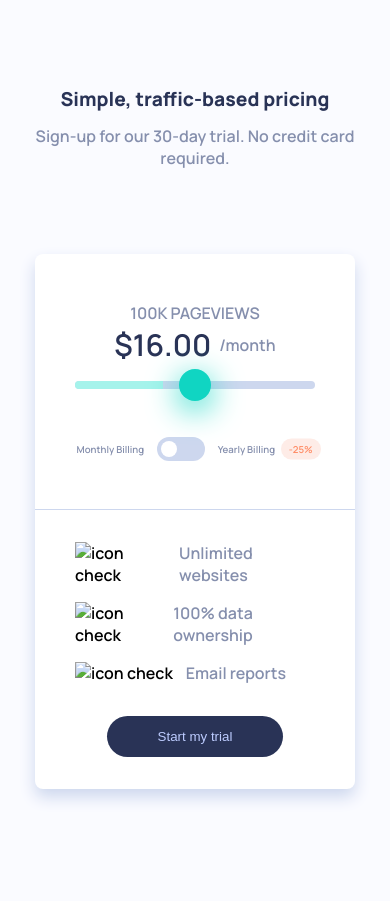
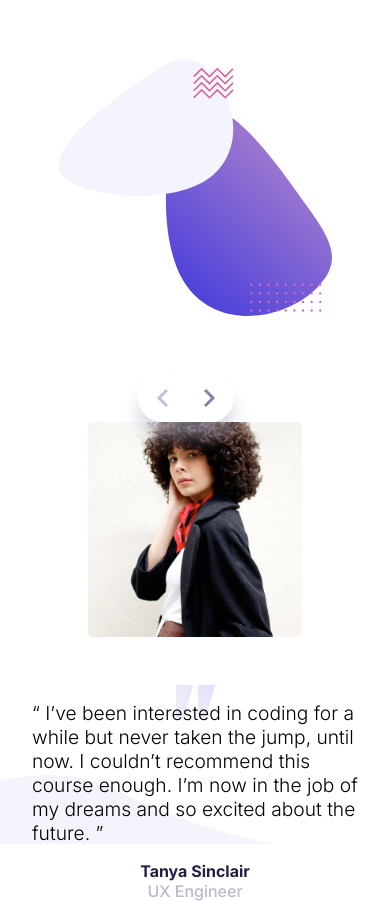
Before and after one commit to Badr-21/Coding-bootcamp-testimonials-slider, a plain HTML site: page index.html in a window 390 px wide. Before the commit the page ends 844 px from the top, so only its background shows below. Drawn offline with Linux system fonts and the light colour scheme.

Commit message:
Add files via upload
3rd commit

```diff
--- a/index.html
+++ b/index.html
@@ -7,50 +7,37 @@
   <link rel="icon" type="image/png" sizes="32x32" href="./images/favicon-32x32.png">
   <link rel="preconnect" href="https://fonts.googleapis.com">
   <link rel="preconnect" href="https://fonts.gstatic.com" crossorigin>
-  <link href="https://fonts.googleapis.com/css2?family=Manrope:wght@600;800&display=swap" rel="stylesheet">
-  <title>Frontend Mentor | Interactive pricing component</title>
+  <link href="https://fonts.googleapis.com/css2?family=Inter:wght@300;500;700&display=swap" rel="stylesheet">
+  <title>Frontend Mentor | Coding Bootcamp Testimonials Slider</title>
 </head>
 <body>
-  <header class="header">
-    <h1>Simple, traffic-based pricing</h1>
-    <p>Sign-up for our 30-day trial. No credit card required.</p>
-  </header>
   <main class="container">
-    <section class="subscription">
-      <div class="page-views-price">
-        <p><span class="views">100k</span> Pageviews</p>
-        <p><span class="price">$16.00 </span><span class="type-of-subscription">/month</span></p>
+    <section class="active" data-index="0">
+      <div class="text">
+        <p>
+          “ I’ve been interested in coding for a while but never taken the jump, until now.
+          I couldn’t recommend this course enough. I’m now in the job of my dreams and so
+          excited about the future. ”
+        </p>
+        <p>Tanya Sinclair <span>UX Engineer</span></p>
       </div>
-      <div class="input-range">
-        <span class="progress"></span>
-        <input type="range" value="50" min="0" max="100">
+      <img src="images/image-tanya.jpg" alt="image woman tanya">
+    </section>
+    <section data-index="1">
+      <div class="text">
+        <p>
+          “ If you want to lay the best foundation possible I’d recommend taking this course.
+          The depth the instructors go into is incredible. I now feel so confident about
+          starting up as a professional developer. ”
+        </p>
+        <p>John TarkporJunior <span>Front-end Developer</span></p>
       </div>
-      <div class="billing">
-        <p>Monthly Billing</p>
-        <label class="switch">
-          <input type="checkbox">
-          <span class="slider"></span>
-        </label>
-        <p>Yearly Billing</p>
-      </div>
+      <img src="images/image-john.jpg" alt="image man john">
     </section>
-    <section class="start-trial">
-      <div class="options">
-        <div>
-          <img src="images/icon-check.svg" alt="icon check">
-          <p>Unlimited websites</p>
-        </div>
-        <div>
-          <img src="images/icon-check.svg" alt="icon check">
-          <p>100% data ownership</p>
-        </div>
-        <div>
-          <img src="images/icon-check.svg" alt="icon check">
-          <p>Email reports</p>
-        </div>
-      </div>
-      <button>Start my trial</button>
-    </section>
+    <div class="change">
+      <img class="previous" src="images/icon-prev.svg" alt="icon prev">
+      <img class="next" src="images/icon-next.svg" alt="icon next">
+    </div>
   </main>
   <script src="script.js"></script>
 </body>
--- a/script.js
+++ b/script.js
@@ -1,32 +1,67 @@
-const checked = document.querySelector('[type="checkbox"]');
-const range = document.querySelector('[type="range"]');
-const typeOfSubsciption = document.querySelector(".type-of-subscription");
-const price = document.querySelector(".price");
-const views = document.querySelector(".views");
-const progress = document.querySelector(".progress")
+const next = document.querySelector(".next");
+const previous = document.querySelector(".previous");
+const sections = Array.from(document.querySelectorAll("section"));
 
-checked.addEventListener("click", () => {
-    if(checked.classList.contains("checked")) {
-        checked.classList.remove("checked");
-        typeOfSubsciption.innerText = "/month"
-    }else {
-        checked.classList.add("checked");
-        typeOfSubsciption.innerText = "/year";
+let current = 0;
+
+function noDrop() {
+    for(let i = 0; i < sections.length; i++) {
+        if(sections[i].classList.contains("active")) {
+            if(parseInt(sections[i].dataset.index) === 0) {
+                previous.style.cursor = "no-drop";
+                previous.style.opacity = ".5";
+                previous.style.pointerEvents = "none";
+                next.style.pointerEvents = "all";
+                next.style.cursor = "pointer";
+                next.style.opacity = "1";
+            }else if(parseInt(sections[i].dataset.index) === sections.length - 1) {
+                next.style.cursor = "no-drop";
+                next.style.opacity = ".5";
+                next.style.pointerEvents = "none";
+                previous.style.pointerEvents = "all";
+                previous.style.cursor = "pointer";
+                previous.style.opacity = "1";
+            }
+        }
     }
+}
 
-})
+noDrop()
 
-range.addEventListener("mousemove", () => {
-    progress.style.width = `${range.value }%`;
-    if(checked.classList.contains("checked")) {
-        let yearlyPrice = ((range.value * 32 / 100 * 12) - (range.value * 32 / 100 * 12 * (25 / 100))).toFixed(2);
-        let pageViews = range.value * 200 / 100 * 12
-        price.innerText =`$${yearlyPrice}`;
-        views.innerText = `${pageViews}K`;
-    }else {
-        let monthlyPrice = range.value * 32 / 100;
-        let pageViews = range.value * 200 / 100
-        price.innerText =`$${monthlyPrice}`;
-        views.innerText = `${pageViews}K`;
+
+function theChecker() {
+    for(let i = 0; i < sections.length; i++) {
+        if(sections[i].classList.contains("active")) {
+            if(i === 0) {
+                current = 0;
+            }else if(i === sections.length - 1) {
+                current = sections.length - 1
+            } else {
+                current = parseInt(sections[i].dataset.index);
+            }
+        }
     }
-})
+}
+
+
+next.addEventListener("click", () => {
+    sections.forEach(section => {
+        if(section.classList.contains("active")) {
+            section.classList.remove("active");
+        }
+    });
+    sections[current + 1].classList.add("active");
+    noDrop()
+    theChecker()
+});
+
+previous.addEventListener("click", () => {
+    sections.forEach(section => {
+        if(section.classList.contains("active")) {
+            section.classList.remove("active");
+        }
+    });
+    sections[current - 1].classList.add("active");
+    noDrop()
+    theChecker()
+});
--- a/style.css
+++ b/style.css
@@ -4,384 +4,224 @@
     padding: 0;
     /*## Colors
     ### Primary*/
-    --Soft-Cyan /*(Full Slider Bar)*/: hsl(174, 77%, 80%);
-    --Strong-Cyan /*(Slider Backround)*/: hsl(174, 86%, 45%);
-    --Light-Grayish-Red /*(Discount Background)*/: hsl(14, 92%, 95%);
-    --Light-Red /*(Discount Text)*/: hsl(15, 100%, 70%);
-    --Pale-Blue /*(CTA Text)*/: hsl(226, 100%, 87%);
-    /*### Neutral*/
-    --White /*(Pricing Component Background)*/: hsl(0, 0%, 100%);
-    --Very-Pale-Blue /*(Main Background)*/: hsl(230, 100%, 99%);
-    --Light-Grayish-Blue /*(Empty Slider Bar)*/: hsl(224, 65%, 95%);
-    --Light-Grayish-Blue /*(Toggle Background)*/: hsl(223, 50%, 87%);
-    --Grayish-Blue /*(Text)*/: hsl(225, 20%, 60%);
-    --Dark-Desaturated-Blue /*(Text & CTA Background)*/: hsl(227, 35%, 25%);
+    --Dark-Blue: hsl(240, 38%, 20%);
+    --Grayish-Blue: hsl(240, 18%, 77%);
 }
 
 body {
-    font-family: 'Manrope', sans-serif;
+    font-family: 'Inter', sans-serif;
     width: 100vw;
     height: 100vh;
+    background-image: url(images/pattern-bg.svg), url(images/pattern-curve.svg);
+    background-repeat: no-repeat;
+    background-size: 45%;
+    background-position: 95% 40%, 0 100%;
     display: flex;
-    flex-direction: column;
-    justify-content: space-evenly;
+    justify-content: center;
     align-items: center;
-    background-image: url(images/bg-pattern.svg);
-    background-repeat:  no-repeat;
-    background-size: 100% 55%;
-    background-color: var(--Very-Pale-Blue);
-}
-
-.header {
-    height: 9rem;
-    background-image: url(images/pattern-circles.svg);
-    background-repeat:  no-repeat;
-    background-size: contain;
-    background-position: 50%;
-    display: flex;
-    flex-direction: column;
-    justify-content: center;
-}
-
-.header  h1 {
-    color: var(--Dark-Desaturated-Blue);
-    margin-bottom: .8rem;
-}
-
-.header p {
-    font-size: 1.125rem;
-    text-align: center;
-    color: var(--Grayish-Blue);
 }
 
 .container {
-    width: 35rem;
-    background-color: var(--White);
-    border-radius: .5rem;
-    box-shadow: 0 .5rem 1rem var(--Light-Grayish-Blue);
-}
-
-.container .subscription {
-    width: 100%;
-    padding: 3rem 2.5rem;
-    border-bottom: .1rem solid var(--Light-Grayish-Blue)
-}
-
-.container .subscription .page-views-price {
-    font-weight: 600;
-    display: flex;
-    justify-content: space-between;
-    align-items: center;
-    margin-bottom: 3rem;
-}
-
-.container .subscription .page-views-price p:first-child {
-    color: var(--Grayish-Blue);
-    text-transform: uppercase;
-}
-
-.container .subscription .page-views-price p:last-child {
-    display: flex;
-    align-items: center;
-    color: var(--Grayish-Blue);
-}
-
-.container .subscription .page-views-price p:last-child span:first-child {
-    font-size: 1.875rem;
-    color: var(--Dark-Desaturated-Blue);
-    margin-right: .5rem;
-}
-
-.container .subscription .input-range {
-    display: flex;
-    align-items: center;
-    margin-bottom: 3rem;
+    width: 85vw;
+    height: 75vh;
     position: relative;
 }
 
-.container .subscription .input-range .progress {
+.container section {
+    width: 100%;
+    height: 100%;
     position: absolute;
-    width: calc(50% - 2rem);
-    height: .5rem;
-    top: 50%;
-    -webkit-transform: translateY(-50%);
-    transform: translateY(-50%);
-    background-color: var(--Soft-Cyan);
-    border-radius: .5rem 0 0 .5rem ;
+    opacity: 0;
+    display: flex;
+    transition: opacity .5s ease;
 }
 
-.container .subscription .input-range input {
-    width: 100%;
-    height: 0.5rem;
-    -webkit-appearance: none;
-    appearance: none;
-    background-color: var(--Light-Grayish-Blue);
-    border-radius: .5rem;
+.container section.active {
+    opacity: 1;
 }
 
-.container .subscription .input-range input::-webkit-slider-thumb {
-    -webkit-appearance: none;
-    appearance: none;
-    height: 2rem;
-    width: 2rem;
-    border-radius: 50%;
-    background-color: var(--Strong-Cyan);
-    background-image: url(images/icon-slider.svg);
-    background-repeat: no-repeat;
-    background-position: center;
-    box-shadow: 0 .5rem 2rem 0 var(--Strong-Cyan);
-    position: relative;
-    z-index: 99;
+
+.container section img {
+    width: 45%;
+    border-radius: .3rem;
 }
 
-.container .subscription .input-range input::-moz-range-thumb {
-    height: 2rem;
-    width: 2rem;
-    border-radius: 50%;
-    background-color: var(--Strong-Cyan);
-    background-image: url(images/icon-slider.svg);
+.container section .text {
+    padding: 8rem 0 0 3rem;
+    background-image: url(images/pattern-quotes.svg);
     background-repeat: no-repeat;
-    background-position: center;
-    box-shadow: 0rem .5rem 2rem 0 var(--Strong-Cyan);
-    position: absolute;
-    z-index: 99;
+    background-position: 25% 20%;
 }
 
-.container .subscription .billing {
-    display: flex;
-    justify-content: flex-end;
-    align-items: center;
+.container section .text p:first-child {
+    width: 110%;
+    margin-bottom: 2rem;
+    font-size: 2.1875rem;
+    font-weight: 300;
+    position: relative;
+    z-index: 1;
 }
 
-.container .subscription .billing > * {
-    margin-right: 1rem;
+.container section .text p:last-child {
+    color: var(--Dark-Blue);
+    font-weight: 700;
 }
 
-.container .subscription .billing p {
+.container section .text p:last-child span{
     color: var(--Grayish-Blue);
+    font-weight: 500;
 }
 
-.container .subscription .billing p:last-child {
-    position: relative;
-    margin-right: 7.5rem;
+.container .change {
+    width: 6rem;
+    height: 3rem;
+    display: flex;
+    justify-content: space-around;
+    background-color: white;
+    border-radius: 2rem;
+    box-shadow: 0 1rem 1rem rgba(186, 186, 207, .5);
+    position: absolute;
+    right: 30%;
+    bottom: -5%;
+    user-select: none;
 }
 
-.container .subscription .billing p:last-child::before {
-    content: "25% discount";
-    position: absolute;
-    width: 5.5rem;
-    padding: .25rem .5rem;
-    text-align: center;
-    font-size: 0.8125rem;
-    color: var(--Light-Red);
-    background-color: var(--Light-Grayish-Red);
-    border-radius: 1rem;
-    left: 110%;
-    top: 50%;
-    -webkit-transform: translateY(-50%);
-    transform: translateY(-50%);
-}
-
-.container .subscription .billing .switch {
-    position: relative;
-    width: 3rem;
-    height: 1.5rem;
-}
-
-.container .subscription .billing .switch input {
-    opacity: 0;
-    width: 0;
-    height: 0;
-}
-
-.container .subscription .billing .switch input:checked + .slider {
-    background-color: var(--Soft-Cyan);
-}
-
-.container .subscription .billing .switch .slider {
-    position: absolute;
-    cursor: pointer;
-    top: 0;
-    left: 0;
-    right: 0;
-    bottom: 0;
-    background-color: var(--Light-Grayish-Blue);
-    border-radius: 1rem;
-    -webkit-transition: .4s;
-    transition: .4s;
-}
-
-.container .subscription .billing .switch .slider::before {
-    content: "";
-    position: absolute;
-    width: 1rem;
-    height: 1rem;
-    border-radius: 50%;
-    background-color: var(--White);
-    top: 0.25rem;
-    left: 0.25rem;
-    -webkit-transition: .4s;
-    transition: .4s;
-}
-
-.container .subscription .billing .switch input:checked + .slider::before {
-    -webkit-transform: translateX(1.5rem);
-    -ms-transform: translateX(1.5rem);
-    transform: translateX(1.5rem);
-}
-
-.container .start-trial {
-    padding: 2rem 2.5rem;
-    display: flex;
-    align-items: center;
-    justify-content: space-between;
-}
-
-.container .start-trial .options > div {
-    display: flex;
-}
-
-.container .start-trial .options > div:not(:last-child) {
-    margin-bottom: 1rem;
-}
-
-.container .start-trial .options > div p{
-    color: var(--Grayish-Blue);
-}
-
-.container .start-trial .options > div > img {
+.container .change img{
     align-self: center;
-    margin-right: .8rem;
-}
-
-.container .start-trial button {
-    width: 11rem;
-    padding: .8rem 0;
-    color: var(--Pale-Blue);
-    background-color: var(--Dark-Desaturated-Blue);
-    border: none;
-    border-radius: 2rem;
+    transition: .5s;
 }
 
 @media(hover: hover) {
-    .container .subscription .input-range input:hover {
+    .container .change img:hover {
         cursor: pointer;
-    }
-
-    .container .start-trial button:hover {
-        cursor: pointer;
-        color: var(--White);
-    }
-
-    .container .subscription .billing .switch .slider:hover {
-        cursor: pointer;
-        background-color: var(--Soft-Cyan);
     }
 }
 
+@media(max-width: 975px) {
 
-@media(max-width: 575px) {
+    .container section .text {
+        padding: 6rem 0 0 2rem;
+        background-position: 25% 15%;
+    }
+}
 
-    .header  h1 {
-        font-size: 1.2rem;
+@media(max-width: 875px) {
+
+    .container section .text {
+        padding: 4rem 0 0 1rem;
+        background-position: 25% 10%;
+    }
+
+    .container section .text p:first-child {
+        font-size: 2rem;
+    }
+}
+
+@media(max-width: 775px) {
+
+    .container section .text {
+        padding: 3rem 0 0 0rem;
+        background-position: 25% 5%;
+    }
+
+}
+
+@media(max-width: 675px) {
+
+    body {
+        height: 100vh;
+        background-size: 50%;
+        background-position: 50% 10%, 0 100%;
+    }
+
+    .container {
+        width: 100%;
+        height: auto;
+    }
+
+    .container section {
+        flex-direction: column-reverse;
+        align-items: center;
+        justify-content: space-around;
+        gap: 3rem;
+    }
+
+    .container section img {
+        width: 40%;
+    }
+
+    .container section .text {
+        padding: 1rem 2rem 0 2rem;
+        background-size: 10%;
+        background-position: 50% 0;
+    }
+
+    .container section .text p:first-child {
+        width: 100%;
+        margin-bottom: 1rem;
+        font-size: 1.7rem;
+    }
+
+    .container section .text p:last-child {
+        width: 100%;
         text-align: center;
     }
 
-    .header p {
-        font-size: 1rem;
+    .container section .text p:last-child span{
+        display: block;
     }
 
-    .container {
-        width: 25rem;
+    .container .change {
+        right: 40%;
+        bottom: -5%;
     }
 
-    .container .subscription .billing > p {
-        font-size: .8rem;
-    }
+}
 
-    .container .subscription .billing p:last-child {
-        position: relative;
-        margin-right: 2.5rem;
-    }
-
-    .container .subscription .billing p:last-child::before {
-        content: "-25%";
-        width: 2.5rem;
+@media(max-width: 575px) {
+    .container section .text p:first-child {
+        font-size: 1.6rem;
     }
 }
 
 @media(max-width: 475px) {
 
-    .container {
-        width: 20rem;
+    body {
+        height: 100vh;
+        background-size: 70%;
+        background-position: 50% 10%, 0 100%;
     }
 
-    .container .subscription .page-views-price {
-        flex-direction: column;
-        margin-bottom: 1rem;
+    .container section img {
+        width: 55%;
     }
 
-    .container .subscription .billing > p {
-        font-size: .6rem;
+    .container section .text p:first-child {
+        font-size: 1.2rem;
     }
 
-    .container .subscription .billing > * {
-        margin-right: .8rem;
+    .container .change {
+        position: absolute;
+        right: 40%;
+        bottom: 0;
     }
-
-    .container .subscription .billing p:last-child::before {
-        content: "-25%";
-        width: 1.5rem;
-        font-size: 0.6rem;
-    }
-
-    .container .start-trial {
-        flex-direction: column;
-    }
-
-    .container .start-trial .options > div:last-child {
-        margin-bottom: 2rem;
-    }
-
 }
 
 @media(max-width: 375px) {
 
     body {
-        width: 100%;
-        height: 100%;
-        padding: 2rem 0;
+        height: 100vh;
+        background-size: 80%;
+        background-position: 50% 10%, 0 100%;
     }
 
-    .header {
-        margin-bottom: 2rem;
+    .container section img {
+        width: 60%;
     }
 
-    .header p {
-        font-size: 0.8rem;
-        width: 55%;
-        margin: 0 auto;
-    }
-
-    .container .subscription {
-        position: relative;
-    }
-
-    .container .subscription .page-views-price p:first-child {
-        margin-bottom: 1rem;
-    }
-
-    .container .subscription .page-views-price p:last-child {
+    .container .change {
         position: absolute;
-        top: 50%;
-    }
-
-    .container .subscription .billing {
-        margin-top: 7rem;
-    }
-
-    .container .start-trial .options > div{
-        margin-bottom: .8rem;
-        font-size: .8rem;
+        right: 35%;
+        bottom: 0;
     }
 }
```
